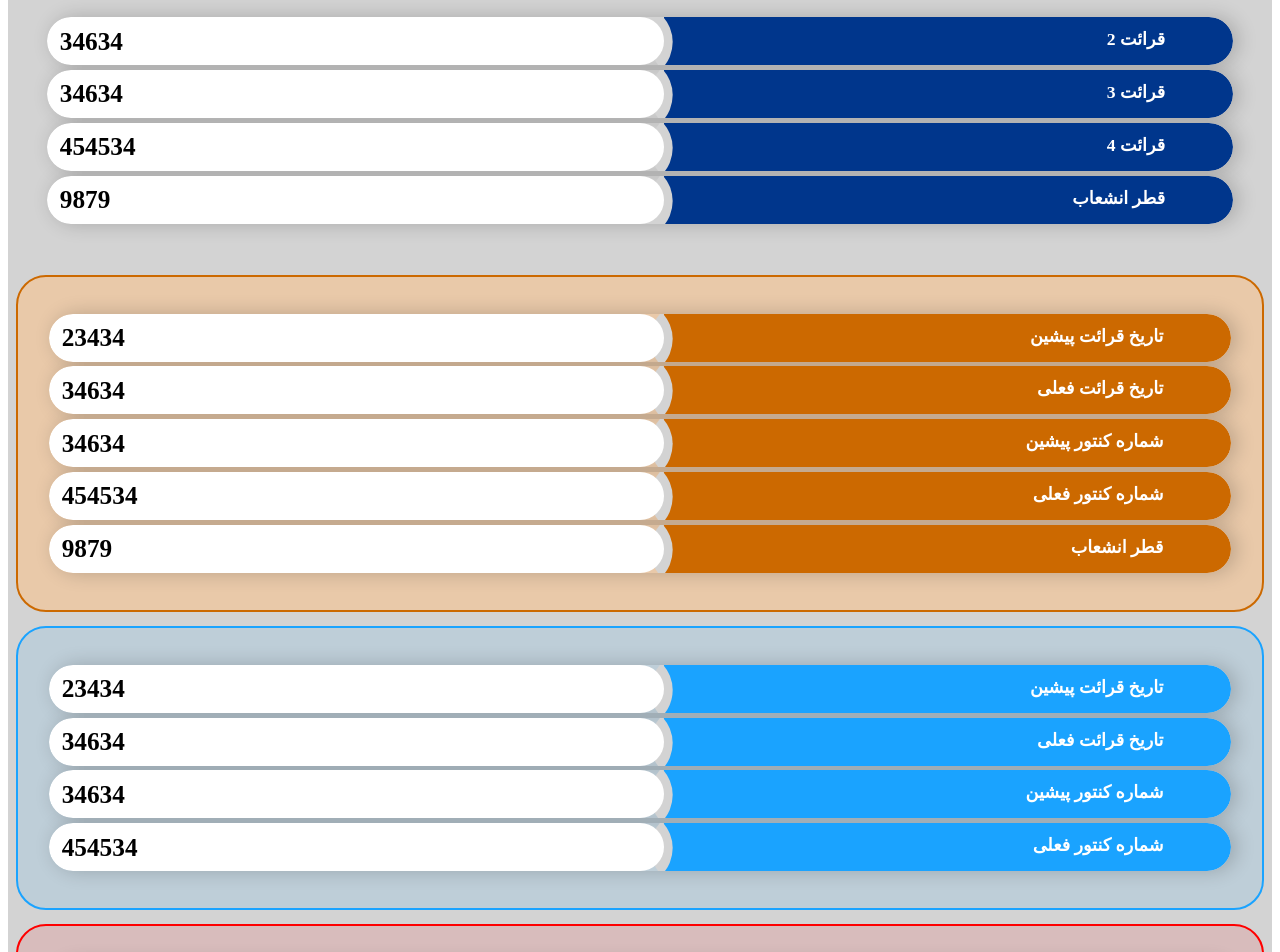
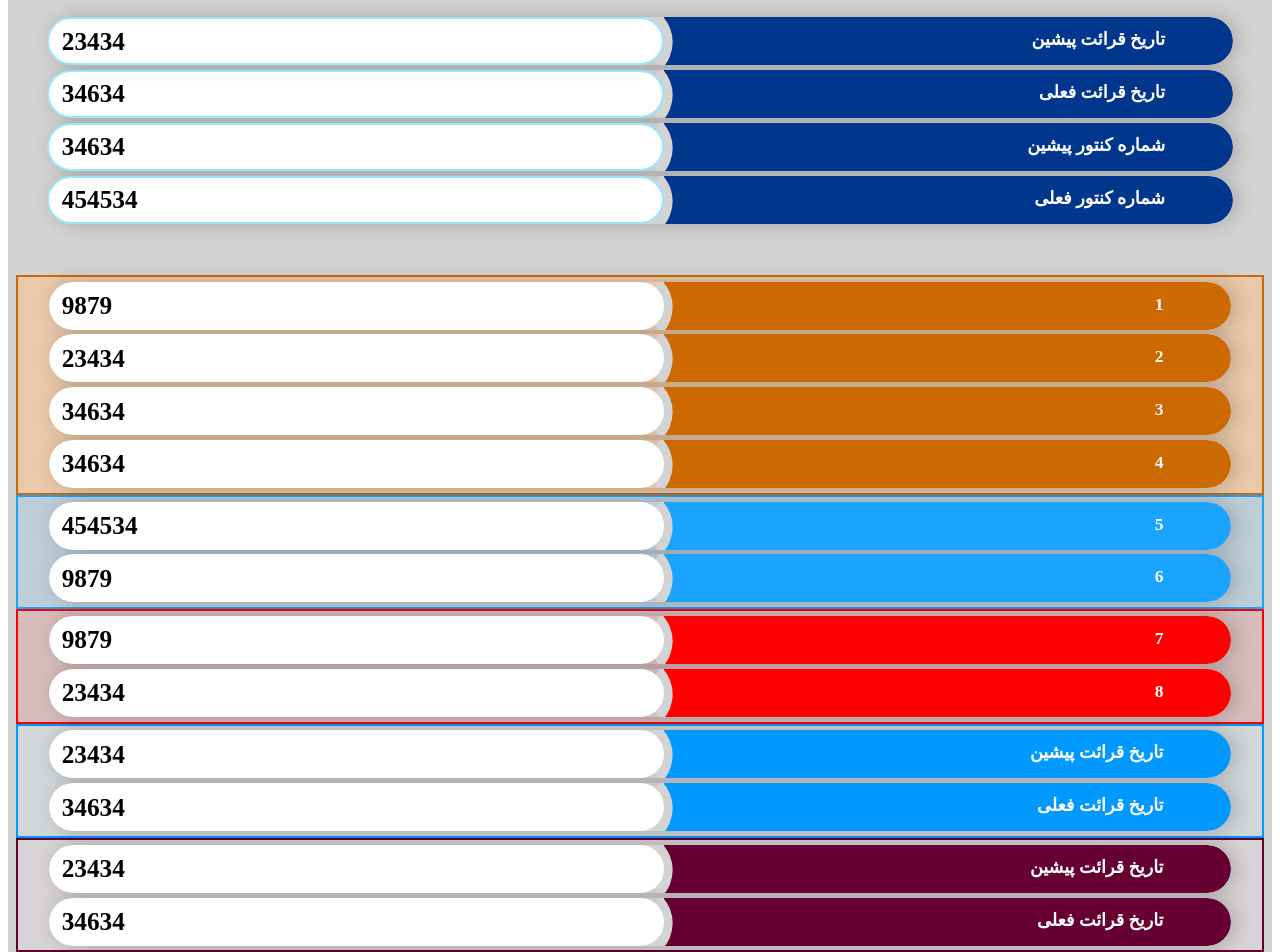
Before and after one commit to JCln/abfabill, an Angular app: page / in a window 1280 px wide. Shown: the part 320-1272 px from the top of the page. Built offline with nearby package versions, Linux system fonts and the light colour scheme.

Commit message:
font-face not fixed angular view bill fixed

```diff
--- a/src/app/app.component.scss
+++ b/src/app/app.component.scss
@@ -6,5 +6,20 @@
   padding: 0;
   display: flex;
   justify-content: center;
-  font-family: 'b lotus';
+  font-family: "b Lotus, b Nazanin";
 }
+
+// @font-face {"b lotus", "../../fonts/B-Lotus/B\ Lotus\ Bold_0.ttf", 700 }
+// @font-face {"b nazanin", "../../fonts/B_NAZANIN/B-NAZANIN.TTF" }
+
+// @font-face{
+//   font-family: "b_lotus";
+//   src: url("../../fonts/B-Lotus/B\ Lotus\ Bold_0.ttf");
+//   src: local("../../fonts/B-Lotus/B\ Lotus\ Bold_0.ttf");
+// }
+
+// @font-face{
+//   font-family: "b_nazanin";
+//   src: url("../../fonts/B_NAZANIN/B-NAZANIN.TTF");
+//   src: local("../../fonts/B_NAZANIN/B-NAZANIN.TTF");
+// }
--- a/src/app/pardakht/view-bill/view-bill.component.html
+++ b/src/app/pardakht/view-bill/view-bill.component.html
@@ -11,9 +11,9 @@
 </section>
 <section>
   <main class="main">
-    <div class="first_background">
+    <div class="background first_background">
       <div *ngFor="let ww of viewBill | async; let first_back = index;">
-        <div class="form" *ngIf="first_back > 5">
+        <div class="form" *ngIf="first_back < 4">
           <div class="form-item">
             <input type="text" readonly name="viewBill.value" class="form-input" aria-label="first name"
               [(ngModel)]="ww.value">
@@ -27,9 +27,9 @@
       </div>
     </div>
 
-    <div class="first_background orange_background">
+    <div class="orange_background">
       <div *ngFor="let ww of viewBill | async; let orange_back = index">
-        <div class="form" *ngIf="5 > orange_back">
+        <div class="form" *ngIf="orange_back > 3 && 8 > orange_back">
           <div class="form-item">
             <input type="text" readonly name="viewBill.value" class="form-input" aria-label="first name"
               [(ngModel)]="ww.value">
@@ -43,9 +43,9 @@
       </div>
     </div>
 
-    <div class="first_background blue_background">
+    <div class="background blue_background">
       <div *ngFor="let ww of viewBill | async; let blue_back = index">
-        <div class="form" *ngIf="4 > blue_back">
+        <div class="form" *ngIf="blue_back > 7 && 10 > blue_back">
           <div class="form-item">
             <input type="text" readonly name="viewBill.value" class="form-input" aria-label="first name"
               [(ngModel)]="ww.value">
@@ -58,9 +58,9 @@
         </div>
       </div>
     </div>
-    <div class="first_background second_background">
+    <div class="background second_background">
       <div *ngFor="let ww of viewBill | async; let second_back = index">
-        <div class="form" *ngIf="2 > second_back">
+        <div class="form" *ngIf="second_back > 9 && 12 > second_back">
           <div class="form-item">
             <input type="text" readonly name="viewBill.value" class="form-input" aria-label="first name"
               [(ngModel)]="ww.value">
@@ -74,7 +74,7 @@
       </div>
     </div>
 
-    <div class="first_background lightblue_background">
+    <div class="background lightblue_background">
       <div *ngFor="let ww of viewBill | async; let lightblue_back = index">
         <div class="form" *ngIf="2 > lightblue_back">
           <div class="form-item">
@@ -90,7 +90,7 @@
       </div>
     </div>
 
-    <div class="first_background purple_background">
+    <div class="background purple_background">
       <div *ngFor="let ww of viewBill | async; let purple_back = index">
         <div class="form" *ngIf="2 > purple_back">
           <div class="form-item">
@@ -106,7 +106,7 @@
       </div>
     </div>
 
-    <div class="first_background darkgreen_background">
+    <div class="background darkgreen_background">
       <div *ngFor="let ww of viewBill | async; let darkgreen_back = index">
         <div class="form" *ngIf="5 > darkgreen_back">
           <div class="form-item">
--- a/src/app/pardakht/view-bill/view-bill.component.scss
+++ b/src/app/pardakht/view-bill/view-bill.component.scss
@@ -48,7 +48,11 @@ section {
     }
   }
 }
-
+@mixin background {
+  border-radius: inherit;
+  margin: 0.9rem 0;
+  padding: 2rem 0;
+}
 section {
   .main {
     background: lightgray;
@@ -56,13 +60,16 @@ section {
     padding: 0.5rem;
     margin: 0 0.5rem;
 
+    // .background {
+    //   border-radius: inherit;
+    //   margin: 0.9rem 0;
+    //   padding: 2rem 0;
+    // }
+
     .first_background {
-      border-radius: inherit;
-      margin: 0.9rem 0;
-      padding: 2rem 0;
-
+      @include background();
       .form-input {
-        border: 2px solid $firstBackground_color_border;
+        border: 2px solid $firstBackground_color_border !important;
       }
     }
     .orange_background {
--- a/src/app/services/view-bill.service.ts
+++ b/src/app/services/view-bill.service.ts
@@ -17,12 +17,18 @@ export class ViewBillService {
     { id: 2, value: 34634, type: 'تاریخ قرائت فعلی' },
     { id: 3, value: 34634, type: 'شماره کنتور پیشین' },
     { id: 4, value: 454534, type: 'شماره کنتور فعلی' },
-    { id: 5, value: 9879, type: 'قطر انشعاب' },
-    { id: 1, value: 23434, type: 'قرائت1' },
-    { id: 2, value: 34634, type: 'قرائت 2' },
-    { id: 3, value: 34634, type: 'قرائت 3' },
-    { id: 4, value: 454534, type: 'قرائت 4' },
-    { id: 5, value: 9879, type: 'قطر انشعاب' }
+    { id: 5, value: 9879, type: '1' },
+    { id: 1, value: 23434, type: '2' },
+    { id: 2, value: 34634, type: '3' },
+    { id: 3, value: 34634, type: '4' },
+    { id: 4, value: 454534, type: '5' },
+    { id: 5, value: 9879, type: '6' },
+    { id: 5, value: 9879, type: '7' },
+    { id: 1, value: 23434, type: '8' },
+    { id: 2, value: 34634, type: '9' },
+    { id: 3, value: 34634, type: '10' },
+    { id: 4, value: 454534, type: '11' },
+    { id: 5, value: 9879, type: '12' }
   ];
 
   getViewBill = (): Observable<IViewBill[]> => {
--- a/src/styles.scss
+++ b/src/styles.scss
@@ -10,4 +10,5 @@ html {
 *::before,
 *::after {
   box-sizing: border-box;
+  font-family: 'b lotus';
 }
```
